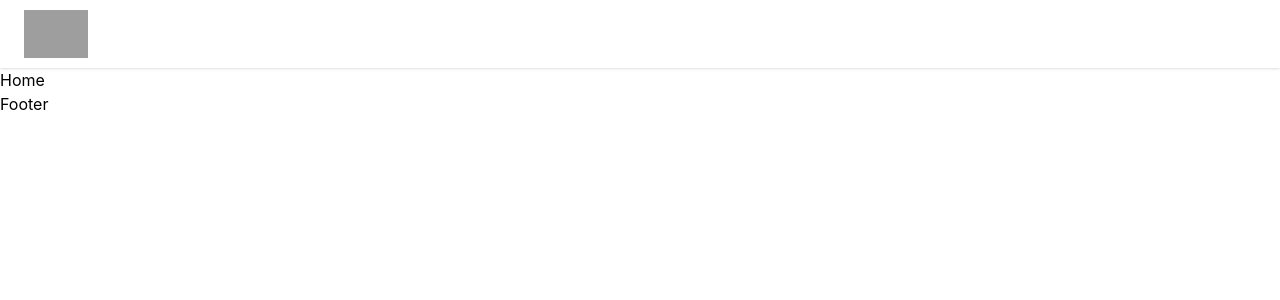
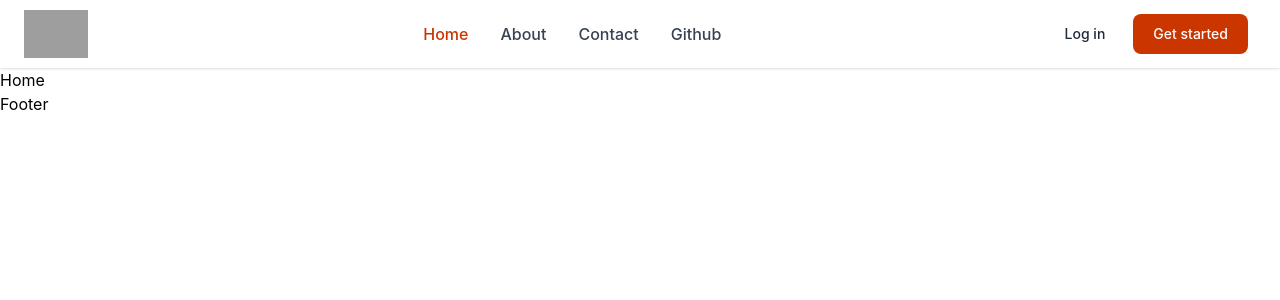
Before and after one commit to Hritwiz-Kamat/10-ReactJS-mini-projects, a React (Vite) app in the folder 09_react_router/: page / in a window 1280 px wide. Shown: the top 300 px of the page. Built offline with nearby package versions, Linux system fonts and the light colour scheme; grey boxes are pictures that could not be loaded.

Commit message:
make Header in 09_react_router

```diff
--- a/09_react_router/src/components/Header/Header.jsx
+++ b/09_react_router/src/components/Header/Header.jsx
@@ -1,18 +1,87 @@
 import React from "react";
-import { Link } from "react-router";
+import { Link, NavLink } from "react-router";
 
 function Header() {
   return (
     <header className="shadow sticky z-50 top-0">
       <nav className="bg-white border-gray-200 px-4 lg:px-6 py-2.5">
         <div className="flex flex-wrap justify-between items-center mx-auto max-w-screen-xl">
-          <Link >
+          <Link to="/" className="flex items-center">
             <img
               src="https://alexharkness.com/wp-content/uploads/2020/06/logo-2.png"
               className="mr-3 h-12"
               alt="Logo"
             />
           </Link>
+          <div className="flex items-center lg:order-2">
+            <Link
+              to="#"
+              className="text-gray-800 hover:bg-gray-50 focus:ring-4 focus:ring-gray-300 font-medium rounded-lg text-sm px-4 lg:px-5 py-2 lg:py-2.5 mr-2 focus:outline-none"
+            >
+              Log in
+            </Link>
+            <Link
+              to="#"
+              className="text-white bg-orange-700 hover:bg-orange-800 focus:ring-4 focus:ring-orange-300 font-medium rounded-lg text-sm px-4 lg:px-5 py-2 lg:py-2.5 mr-2 focus:outline-none"
+            >
+              Get started
+            </Link>
+          </div>
+          <div
+            className="hidden justify-between items-center w-full lg:flex lg:w-auto lg:order-1"
+            id="mobile-menu-2"
+          >
+            <ul className="flex flex-col mt-4 font-medium lg:flex-row lg:space-x-8 lg:mt-0">
+              <li>
+                <NavLink
+                  to="/"
+                  className={({ isActive, isPending }) =>
+                    `block py-2 pr-4 pl-3 duration-200 border-b border-gray-100
+                     ${isActive ? "text-orange-700" : "text-gray-700"}
+                     lg:hover:bg-transparent lg:border-0 hover:text-orange-700 lg:p-0`
+                  }
+                >
+                  Home
+                </NavLink>
+              </li>
+              <li>
+                <NavLink
+                  to="/about"
+                  className={({ isActive, isPending }) =>
+                    `block py-2 pr-4 pl-3 duration-200 border-b border-gray-100
+                     ${isActive ? "text-orange-700" : "text-gray-700"}
+                     lg:hover:bg-transparent lg:border-0 hover:text-orange-700 lg:p-0`
+                  }
+                >
+                  About
+                </NavLink>
+              </li>
+              <li>
+                <NavLink
+                  to="/contact"
+                  className={({ isActive, isPending }) =>
+                    `block py-2 pr-4 pl-3 duration-200 border-b border-gray-100
+                     ${isActive ? "text-orange-700" : "text-gray-700"}
+                     lg:hover:bg-transparent lg:border-0 hover:text-orange-700 lg:p-0`
+                  }
+                >
+                  Contact
+                </NavLink>
+              </li>
+              <li>
+                <NavLink
+                  to="/github"
+                  className={({ isActive, isPending }) =>
+                    `block py-2 pr-4 pl-3 duration-200 border-b border-gray-100
+                     ${isActive ? "text-orange-700" : "text-gray-700"}
+                     lg:hover:bg-transparent lg:border-0 hover:text-orange-700 lg:p-0`
+                  }
+                >
+                  Github
+                </NavLink>
+              </li>
+            </ul>
+          </div>
         </div>
       </nav>
     </header>
```
